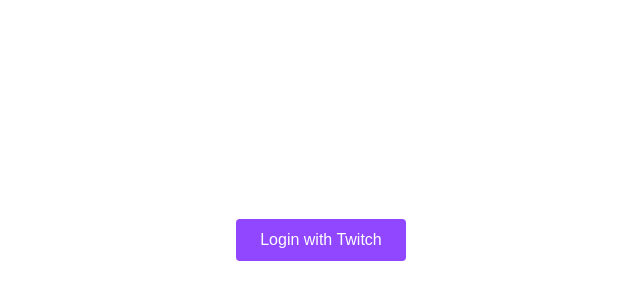
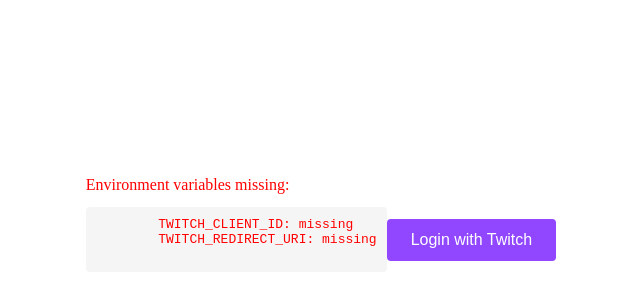
Before and after one commit to iuru2522/iuru, a Nuxt app: page /login in a window 1280 px wide. Shown: the part 168-468 px from the top of the page, without its empty margins (319-959 px from the left). Built offline with nearby package versions, Linux system fonts and the light colour scheme.

Commit message:
fix: Debug Twitch auth

```diff
--- a/app/pages/login.vue
+++ b/app/pages/login.vue
@@ -2,35 +2,38 @@
 const config = useRuntimeConfig()
 
 const handleTwitchLogin = () => {
-  // Debug log to check if we're getting the values
-  console.log('Config values:', {
+  // Show values on the page instead of console
+  const values = {
     clientId: config.public.TWITCH_CLIENT_ID,
     redirectUri: config.public.TWITCH_REDIRECT_URI
-  })
+  }
+
+  if (!values.clientId || !values.redirectUri) {
+    alert('Missing environment variables. Check Cloudflare configuration.')
+    return
+  }
 
   const twitchAuthUrl = new URL('https://id.twitch.tv/oauth2/authorize')
-
-  // Add null checks and default values
   const params = {
-    client_id: config.public.TWITCH_CLIENT_ID || '',
-    redirect_uri: config.public.TWITCH_REDIRECT_URI || '',
+    client_id: values.clientId,
+    redirect_uri: values.redirectUri,
     response_type: 'code',
     scope: 'user:read:email'
   }
 
-  // Log the final URL for debugging
-  console.log('Auth URL params:', params)
-
-  Object.entries(params).forEach(([key, value]) => {
-    twitchAuthUrl.searchParams.append(key, value)
-  })
-
-  window.location.href = twitchAuthUrl.toString()
+  window.location.href = twitchAuthUrl.toString() + '?' + new URLSearchParams(params)
 }
 </script>
 
 <template>
   <div class="login-container">
+    <div v-if="!config.public.TWITCH_CLIENT_ID || !config.public.TWITCH_REDIRECT_URI" class="error">
+      Environment variables missing:
+      <pre>
+        TWITCH_CLIENT_ID: {{ config.public.TWITCH_CLIENT_ID || 'missing' }}
+        TWITCH_REDIRECT_URI: {{ config.public.TWITCH_REDIRECT_URI || 'missing' }}
+      </pre>
+    </div>
     <button @click="handleTwitchLogin" class="twitch-button">
       Login with Twitch
     </button>
@@ -58,4 +61,14 @@
 .twitch-button:hover {
   background-color: #7d3cdb;
 }
+
+.error {
+  color: red;
+  margin-bottom: 20px;
+}
+pre {
+  background: #f5f5f5;
+  padding: 10px;
+  border-radius: 4px;
+}
 </style>
```
